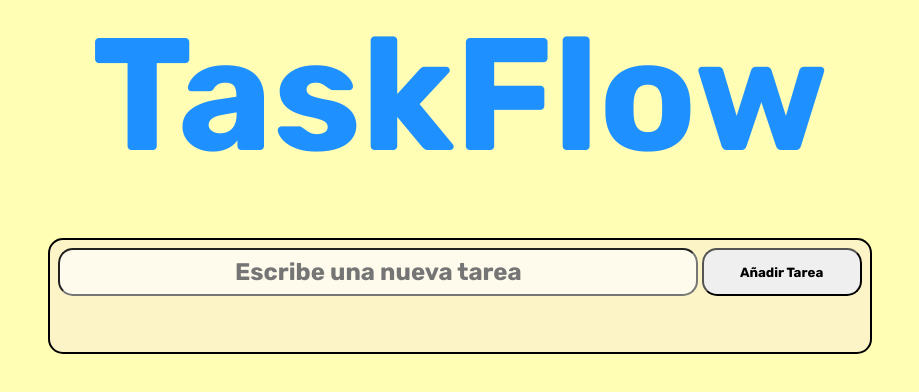
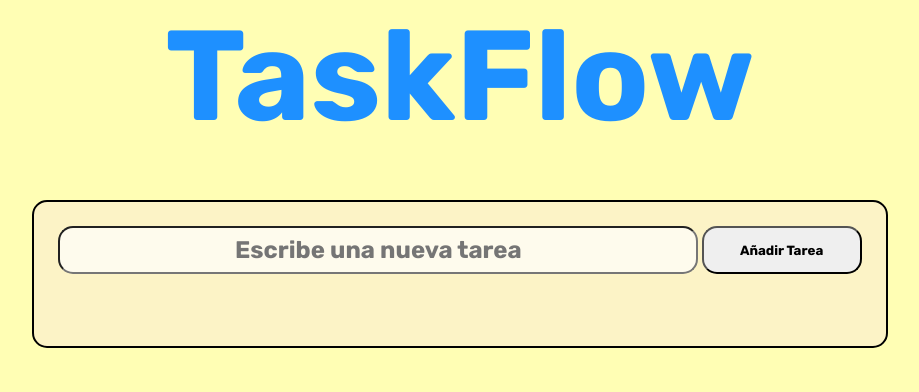
Before and after one commit to JackDev21/TodoList, a React (Vite) app in the folder app/: page / in a window 1280 px wide. Shown: the top 392 px of the page, without its empty margins (180-1099 px from the left). Built offline with nearby package versions, Linux system fonts and the light colour scheme.

Commit message:
add new function task Completed #17

```diff
--- a/app/src/App.jsx
+++ b/app/src/App.jsx
@@ -1,10 +1,9 @@
-import Header from "./component/Header.jsx"
 import TaskList from "./component/TaskList.jsx"
 
 import "./App.css"
 
 function App() {
-	return [<Header key="header" />, <TaskList key="taskList" />]
+	return [<TaskList key="taskList" />]
 }
 
 export default App
--- a/app/src/component/Header.jsx
+++ /dev/null
@@ -1,12 +0,0 @@
-// import React, { Component } from 'react';
-import "./Header.css";
-
-function Header() {
-	return (
-		<div className='Header'>
-			<h1>TaskFlow</h1>
-		</div>
-	);
-}
-
-export default Header;
--- a/app/src/component/TaskList.css
+++ b/app/src/component/TaskList.css
@@ -7,7 +7,7 @@
     gap: 1rem;
     border: 2px solid black;
     border-radius: 15px;
-    padding: 0.5rem;
+    padding: 1.5rem;
     background-color: rgba(250, 235, 215, 0.541);
 }
 
@@ -81,9 +81,14 @@
     background-color: rgb(255, 166, 0);
 }
 
+.Completed {
+    text-decoration: line-through;
+}
+
 .TaskContainer>ul>li>p {
     width: 100%;
     text-align: center;
+    cursor: pointer;
 }
 
 .TaskContainer>ul>li>span {
--- a/app/src/component/TaskList.jsx
+++ b/app/src/component/TaskList.jsx
@@ -1,6 +1,8 @@
 import { useState } from "react"
-// import TaskForm from "./TaskForm";
-// import Task from "./Task"
+
+import Title from "./Title"
+
+import "./Title.css"
 import "./TaskList.css"
 
 function TaskList() {
@@ -8,38 +10,37 @@ function TaskList() {
 	const [task, setTask] = useState("")
 
 	const handleInput = (event) => {
-		const target = event.target
-		const input = target.value
-
+		const input = event.target.value
 		setTask(input)
 	}
 
 	const handleSubmitTask = (event) => {
 		event.preventDefault()
-
-		if (task) {
-			setTasks([...tasks, task])
+		if (task.trim()) {
+			setTasks([...tasks, { text: task, completed: false }])
 			setTask("")
 		}
 	}
 
 	const handleDeleteTask = (indexToDelete) => {
-		const newTasks = [...tasks]
-		newTasks.splice(indexToDelete, 1)
-		setTasks(newTasks)
+		const taskUpdated = [...tasks]
+		taskUpdated.splice(indexToDelete, 1)
+		setTasks(taskUpdated)
+	}
+
+	const handleTaskCompleted = (indexToComplete) => {
+		const taskUpdated = [...tasks]
+		taskUpdated[indexToComplete].completed = !taskUpdated[indexToComplete].completed
+		setTasks(taskUpdated)
 	}
 
 	return (
 		<>
+			<Title />
 			<div className="MainTask">
 				<div className="TaskList">
 					<form onSubmit={handleSubmitTask}>
-						<input
-							type="text"
-							placeholder="Escribe una nueva tarea"
-							value={task}
-							onChange={handleInput}
-						></input>
+						<input type="text" placeholder="Escribe una nueva tarea" value={task} onChange={handleInput} />
 						<button type="submit">Añadir Tarea</button>
 					</form>
 				</div>
@@ -48,7 +49,9 @@ function TaskList() {
 					<ul>
 						{tasks.map((task, index) => (
 							<li key={index}>
-								<p>{task}</p>
+								<p onClick={() => handleTaskCompleted(index)} className={task.completed ? "Completed" : ""}>
+									{task.text}
+								</p>
 								<span onClick={() => handleDeleteTask(index)}>❌</span>
 							</li>
 						))}
@@ -58,4 +61,5 @@ function TaskList() {
 		</>
 	)
 }
+
 export default TaskList
--- a/app/src/component/Header.css
+++ b/app/src/component/Title.css
@@ -1,8 +1,8 @@
-.Header {
+.Title {
     width: 100%;
     display: flex;
     justify-content: center;
-    font-size: 5rem;
+    font-size: 4rem;
     color: dodgerblue;
     margin-bottom: 3rem;
 }
--- /dev/null
+++ b/app/src/component/Title.jsx
@@ -0,0 +1,12 @@
+// import React, { Component } from 'react';
+import "./Title.css"
+
+function Title() {
+	return (
+		<div className="Title">
+			<h1>TaskFlow</h1>
+		</div>
+	)
+}
+
+export default Title
```
